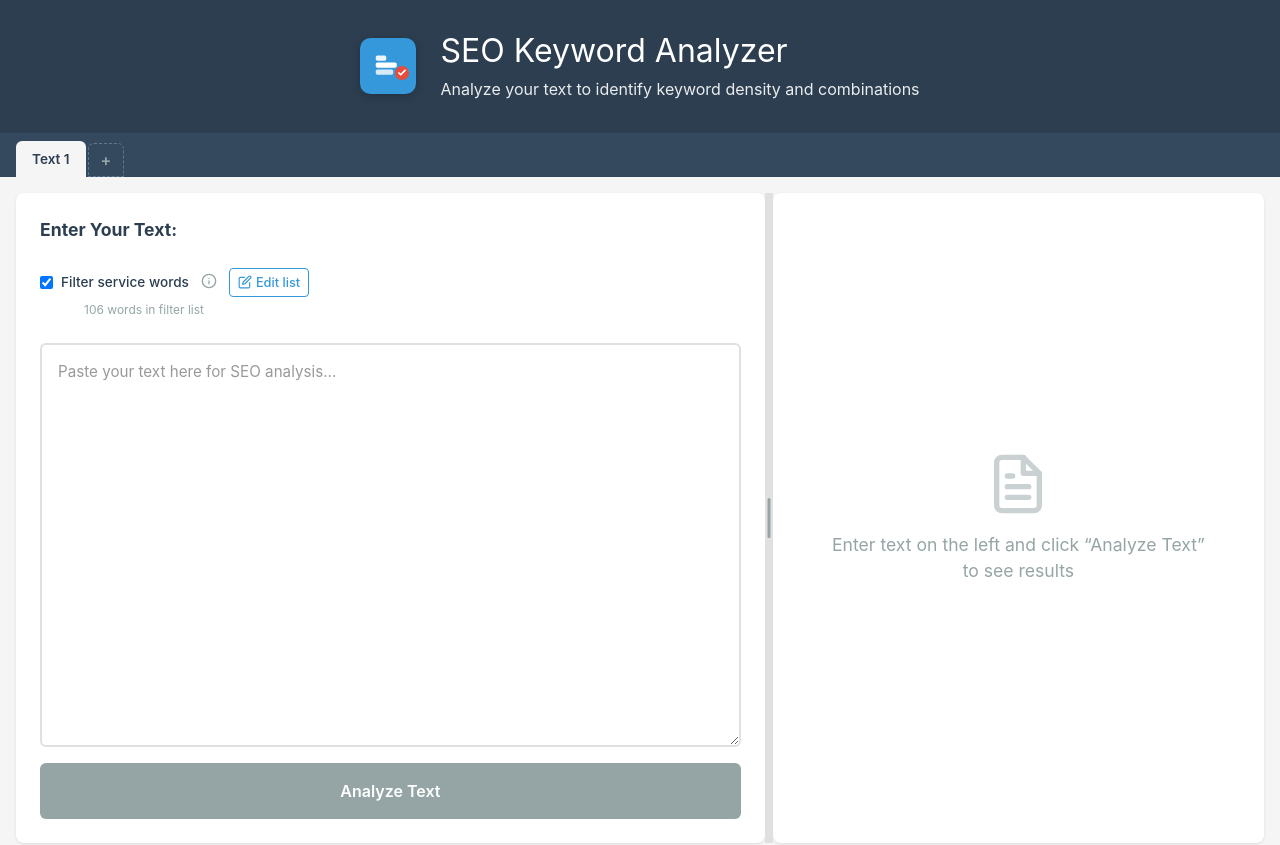
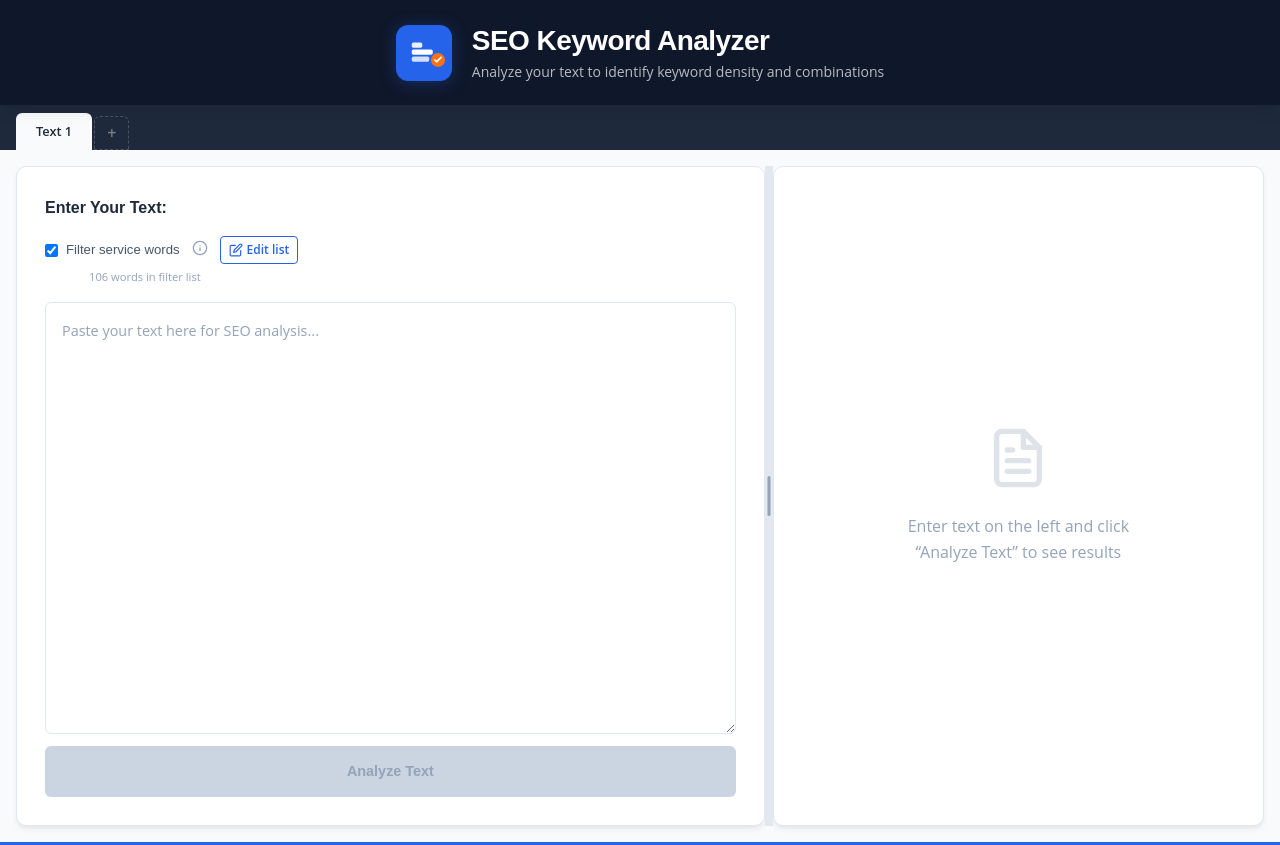
Before and after one commit to dealwith/seo-analyzer, a Next.js app: page / in a window 1280 px wide. Shown: the top 845 px of the page. Built offline with nearby package versions, Linux system fonts and the light colour scheme.

Commit message:
Refactor code structure for improved readability and maintainability

```diff
--- a/app/globals.css
+++ b/app/globals.css
@@ -1,6 +1,33 @@
 @import "tailwindcss" prefix(tw);
 @plugin "daisyui" {
   prefix: "dui-";
+}
+
+@import url('https://fonts.googleapis.com/css2?family=Open+Sans:wght@400;500;600;700&family=Poppins:wght@500;600;700&display=swap');
+
+:root {
+  --primary: #2563eb;
+  --primary-hover: #1d4ed8;
+  --primary-light: #eff6ff;
+  --primary-subtle: #dbeafe;
+  --accent: #f97316;
+  --bg: #f8fafc;
+  --surface: #ffffff;
+  --text: #1e293b;
+  --text-secondary: #475569;
+  --text-muted: #94a3b8;
+  --border: #e2e8f0;
+  --border-strong: #cbd5e1;
+  --danger: #ef4444;
+  --danger-hover: #dc2626;
+  --success: #22c55e;
+  --header-bg: #0f172a;
+  --tabs-bg: #1e293b;
+  --shadow-sm: 0 1px 2px rgba(0, 0, 0, 0.05);
+  --shadow-md: 0 4px 6px -1px rgba(0, 0, 0, 0.07), 0 2px 4px -2px rgba(0, 0, 0, 0.05);
+  --shadow-lg: 0 10px 15px -3px rgba(0, 0, 0, 0.08), 0 4px 6px -4px rgba(0, 0, 0, 0.04);
+  --radius: 10px;
+  --radius-sm: 6px;
 }
 
 * {
@@ -10,13 +37,12 @@
 }
 
 body {
-  font-family: -apple-system, BlinkMacSystemFont, 'Segoe UI', 'Roboto', 'Oxygen',
-    'Ubuntu', 'Cantarell', 'Fira Sans', 'Droid Sans', 'Helvetica Neue',
-    sans-serif;
+  font-family: 'Open Sans', -apple-system, BlinkMacSystemFont, 'Segoe UI', 'Roboto', sans-serif;
   -webkit-font-smoothing: antialiased;
   -moz-osx-font-smoothing: grayscale;
-  background: #f5f5f5;
-  color: #333;
+  background: var(--bg);
+  color: var(--text);
+  line-height: 1.6;
 }
 
 .container {
@@ -26,17 +52,18 @@ body {
 }
 
 header {
-  background: #2c3e50;
+  background: var(--header-bg);
   color: white;
-  padding: 2rem;
-  box-shadow: 0 2px 4px rgba(0, 0, 0, 0.1);
+  padding: 1.5rem 2rem;
+  box-shadow: var(--shadow-lg);
+  position: relative;
 }
 
 .header-content {
   display: flex;
   align-items: center;
   justify-content: center;
-  gap: 1.5rem;
+  gap: 1.25rem;
   max-width: 1200px;
   margin: 0 auto;
 }
@@ -44,30 +71,34 @@ header {
 .header-text {
   display: flex;
   flex-direction: column;
-  gap: 0.5rem;
+  gap: 0.25rem;
 }
 
 .logo {
   flex-shrink: 0;
-  filter: drop-shadow(0 2px 4px rgba(0, 0, 0, 0.2));
+  filter: drop-shadow(0 2px 8px rgba(37, 99, 235, 0.3));
 }
 
 header h1 {
-  font-size: 2rem;
+  font-family: 'Poppins', sans-serif;
+  font-size: 1.75rem;
+  font-weight: 700;
   margin: 0;
   line-height: 1.2;
+  letter-spacing: -0.02em;
 }
 
 header p {
-  font-size: 1rem;
-  opacity: 0.9;
+  font-size: 0.875rem;
+  opacity: 0.7;
   margin: 0;
   line-height: 1.4;
+  font-weight: 400;
 }
 
 .tabs-bar {
-  background: #34495e;
-  padding: 0.5rem 1rem 0;
+  background: var(--tabs-bg);
+  padding: 0 1rem;
   display: flex;
   align-items: flex-end;
 }
@@ -78,33 +109,35 @@ header p {
   align-items: flex-end;
   max-width: 100%;
   overflow-x: auto;
+  padding-top: 0.5rem;
 }
 
 .tab-button {
   display: flex;
   align-items: center;
   gap: 0.5rem;
-  padding: 0.5rem 1rem;
-  background: #2c3e50;
-  color: #95a5a6;
+  padding: 0.5rem 1.25rem;
+  background: transparent;
+  color: rgba(255, 255, 255, 0.5);
   border: none;
-  border-radius: 6px 6px 0 0;
-  font-size: 0.85rem;
+  border-radius: var(--radius-sm) var(--radius-sm) 0 0;
+  font-family: 'Open Sans', sans-serif;
+  font-size: 0.8rem;
   font-weight: 500;
   cursor: pointer;
-  transition: background 0.2s, color 0.2s;
+  transition: all 0.2s ease;
   white-space: nowrap;
   max-width: 180px;
 }
 
 .tab-button:hover {
-  background: #3d566e;
-  color: #ecf0f1;
+  background: rgba(255, 255, 255, 0.08);
+  color: rgba(255, 255, 255, 0.85);
 }
 
 .tab-button.active {
-  background: #f5f5f5;
-  color: #2c3e50;
+  background: var(--bg);
+  color: var(--text);
   font-weight: 600;
 }
 
@@ -117,19 +150,19 @@ header p {
   width: 6px;
   height: 6px;
   border-radius: 50%;
-  background: #3498db;
+  background: var(--primary);
   flex-shrink: 0;
 }
 
 .tab-button.active .tab-dot {
-  background: #27ae60;
+  background: var(--success);
 }
 
 .tab-close {
   font-size: 1.1rem;
   line-height: 1;
-  opacity: 0.5;
-  transition: opacity 0.2s;
+  opacity: 0.4;
+  transition: opacity 0.15s;
   flex-shrink: 0;
   padding: 0 2px;
 }
@@ -141,20 +174,20 @@ header p {
 .tab-add {
   padding: 0.5rem 0.75rem;
   background: transparent;
-  color: #95a5a6;
-  border: 1px dashed #5d7a94;
-  border-radius: 6px 6px 0 0;
+  color: rgba(255, 255, 255, 0.4);
+  border: 1px dashed rgba(255, 255, 255, 0.2);
+  border-radius: var(--radius-sm) var(--radius-sm) 0 0;
   font-size: 1rem;
   font-weight: 600;
   cursor: pointer;
-  transition: background 0.2s, color 0.2s, border-color 0.2s;
+  transition: all 0.2s ease;
   line-height: 1;
 }
 
 .tab-add:hover {
-  background: #3d566e;
-  color: #ecf0f1;
-  border-color: #ecf0f1;
+  background: rgba(255, 255, 255, 0.08);
+  color: rgba(255, 255, 255, 0.85);
+  border-color: rgba(255, 255, 255, 0.4);
 }
 
 .resizable-container {
@@ -166,62 +199,83 @@ header p {
 
 .left-panel,
 .right-panel {
-  background: white;
-  border-radius: 8px;
-  padding: 1.5rem;
-  box-shadow: 0 1px 3px rgba(0, 0, 0, 0.1);
+  background: var(--surface);
+  border-radius: var(--radius);
+  padding: 1.75rem;
+  box-shadow: var(--shadow-md);
   overflow-y: auto;
-  height: calc(100vh - 150px);
+  height: calc(100vh - 140px);
+  border: 1px solid var(--border);
 }
 
 .input-section {
   display: flex;
   flex-direction: column;
-  gap: 1rem;
+  gap: 0.75rem;
   height: 100%;
 }
 
 .input-section label {
-  font-size: 1.1rem;
-  color: #2c3e50;
+  font-family: 'Poppins', sans-serif;
+  font-size: 1rem;
+  font-weight: 600;
+  color: var(--text);
 }
 
 textarea {
   width: 100%;
   padding: 1rem;
-  border: 2px solid #e0e0e0;
-  border-radius: 6px;
-  font-family: inherit;
-  font-size: 0.95rem;
+  border: 1.5px solid var(--border);
+  border-radius: var(--radius-sm);
+  font-family: 'Open Sans', sans-serif;
+  font-size: 0.9rem;
   resize: vertical;
-  transition: border-color 0.2s;
+  transition: border-color 0.2s, box-shadow 0.2s;
   flex: 1;
+  color: var(--text);
+  background: var(--surface);
+  line-height: 1.7;
+}
+
+textarea::placeholder {
+  color: var(--text-muted);
 }
 
 textarea:focus {
   outline: none;
-  border-color: #3498db;
+  border-color: var(--primary);
+  box-shadow: 0 0 0 3px rgba(37, 99, 235, 0.1);
 }
 
 .analyze-btn {
-  padding: 1rem 2rem;
-  background: #3498db;
+  padding: 0.875rem 2rem;
+  background: var(--primary);
   color: white;
   border: none;
-  border-radius: 6px;
-  font-size: 1rem;
+  border-radius: var(--radius-sm);
+  font-family: 'Poppins', sans-serif;
+  font-size: 0.9rem;
   font-weight: 600;
   cursor: pointer;
-  transition: background 0.2s;
+  transition: all 0.2s ease;
+  box-shadow: 0 1px 3px rgba(37, 99, 235, 0.3);
 }
 
 .analyze-btn:hover:not(:disabled) {
-  background: #2980b9;
+  background: var(--primary-hover);
+  box-shadow: 0 4px 12px rgba(37, 99, 235, 0.3);
+  transform: translateY(-1px);
+}
+
+.analyze-btn:active:not(:disabled) {
+  transform: translateY(0);
 }
 
 .analyze-btn:disabled {
-  background: #95a5a6;
+  background: var(--border-strong);
+  color: var(--text-muted);
   cursor: not-allowed;
+  box-shadow: none;
 }
 
 .empty-state {
@@ -230,61 +284,75 @@ textarea:focus {
   align-items: center;
   justify-content: center;
   height: 100%;
-  color: #95a5a6;
+  color: var(--text-muted);
   text-align: center;
-  padding: 2rem;
+  padding: 3rem 2rem;
 }
 
 .empty-state svg {
-  margin-bottom: 1rem;
-  opacity: 0.5;
+  margin-bottom: 1.5rem;
+  opacity: 0.3;
 }
 
 .empty-state p {
-  font-size: 1.1rem;
+  font-size: 1rem;
+  max-width: 280px;
+  line-height: 1.6;
 }
 
 .analysis-results {
   display: flex;
   flex-direction: column;
-  gap: 2rem;
+  gap: 2.5rem;
 }
 
 .stats-section h2,
 .section h2 {
-  font-size: 1.5rem;
-  color: #2c3e50;
+  font-family: 'Poppins', sans-serif;
+  font-size: 1.2rem;
+  font-weight: 600;
+  color: var(--text);
   margin-bottom: 1rem;
-  padding-bottom: 0.5rem;
-  border-bottom: 2px solid #3498db;
+  padding-bottom: 0.75rem;
+  border-bottom: 2px solid var(--primary);
+  letter-spacing: -0.01em;
 }
 
 .stats-grid {
   display: grid;
-  grid-template-columns: repeat(auto-fit, minmax(150px, 1fr));
-  gap: 1rem;
+  grid-template-columns: repeat(3, 1fr);
+  gap: 0.75rem;
 }
 
 .stat-card {
-  background: #f8f9fa;
-  padding: 1.5rem;
-  border-radius: 6px;
+  background: var(--surface);
+  padding: 1.25rem 1rem;
+  border-radius: var(--radius-sm);
   text-align: center;
-  border: 1px solid #e0e0e0;
+  border: 1px solid var(--border);
+  border-top: 3px solid var(--primary);
+  transition: box-shadow 0.2s ease;
+}
+
+.stat-card:hover {
+  box-shadow: var(--shadow-md);
 }
 
 .stat-value {
-  font-size: 2rem;
-  font-weight: bold;
-  color: #3498db;
-  margin-bottom: 0.5rem;
+  font-family: 'Poppins', sans-serif;
+  font-size: 1.75rem;
+  font-weight: 700;
+  color: var(--primary);
+  margin-bottom: 0.25rem;
+  line-height: 1.2;
 }
 
 .stat-label {
-  font-size: 0.9rem;
-  color: #666;
+  font-size: 0.75rem;
+  color: var(--text-secondary);
   text-transform: uppercase;
-  letter-spacing: 0.5px;
+  letter-spacing: 0.05em;
+  font-weight: 600;
 }
 
 .table-container {
@@ -294,108 +362,124 @@ textarea:focus {
 table {
   width: 100%;
   border-collapse: collapse;
-  font-size: 0.95rem;
+  font-size: 0.875rem;
 }
 
 thead {
-  background: #f8f9fa;
-  border-bottom: 2px solid #3498db;
+  background: var(--primary-light);
 }
 
 th {
-  padding: 0.75rem;
+  padding: 0.625rem 0.75rem;
   text-align: left;
   font-weight: 600;
-  color: #2c3e50;
+  color: var(--text);
+  font-size: 0.75rem;
+  text-transform: uppercase;
+  letter-spacing: 0.04em;
 }
 
 th:first-child {
-  width: 50px;
+  width: 44px;
   text-align: center;
 }
 
 td {
-  padding: 0.75rem;
-  border-bottom: 1px solid #e0e0e0;
+  padding: 0.625rem 0.75rem;
+  border-bottom: 1px solid var(--border);
+  color: var(--text);
 }
 
 td:first-child {
   text-align: center;
-  color: #95a5a6;
-  font-weight: 500;
+  color: var(--text-muted);
+  font-weight: 600;
+  font-size: 0.8rem;
+}
+
+tbody tr {
+  transition: background-color 0.15s ease;
 }
 
 tbody tr:hover {
-  background: #f8f9fa;
+  background: var(--primary-light);
+}
+
+tbody tr:last-child td {
+  border-bottom: none;
 }
 
 .highlighted-text-container {
   flex: 1;
   padding: 1rem;
-  border: 2px solid #e0e0e0;
-  border-radius: 6px;
-  font-family: inherit;
-  font-size: 0.95rem;
+  border: 1.5px solid var(--border);
+  border-radius: var(--radius-sm);
+  font-family: 'Open Sans', sans-serif;
+  font-size: 0.9rem;
   overflow-y: auto;
   white-space: pre-wrap;
   word-wrap: break-word;
-  line-height: 1.6;
-  background: white;
+  line-height: 1.7;
+  background: var(--surface);
+  color: var(--text);
 }
 
 .editable-highlighted-text {
   flex: 1;
   min-height: 400px;
   padding: 1rem;
-  border: 2px solid #e0e0e0;
-  border-radius: 6px;
-  font-family: inherit;
-  font-size: 0.95rem;
+  border: 1.5px solid var(--border);
+  border-radius: var(--radius-sm);
+  font-family: 'Open Sans', sans-serif;
+  font-size: 0.9rem;
   overflow-y: auto;
   white-space: pre-wrap;
   word-wrap: break-word;
-  line-height: 1.6;
-  background: white;
+  line-height: 1.7;
+  background: var(--surface);
+  color: var(--text);
   outline: none;
-  transition: border-color 0.2s;
+  transition: border-color 0.2s, box-shadow 0.2s;
 }
 
 .editable-highlighted-text:focus {
-  border-color: #3498db;
+  border-color: var(--primary);
+  box-shadow: 0 0 0 3px rgba(37, 99, 235, 0.1);
 }
 
 .highlight {
-  padding: 2px 0;
+  padding: 1px 2px;
   border-radius: 3px;
-  transition: all 0.2s;
+  transition: all 0.15s ease;
   position: relative;
 }
 
 .highlight:hover {
-  opacity: 0.8;
-  box-shadow: 0 0 0 2px rgba(52, 152, 219, 0.3);
+  opacity: 0.85;
+  box-shadow: 0 0 0 2px rgba(37, 99, 235, 0.25);
 }
 
 .highlight.selected {
-  outline: 3px solid #3498db;
-  outline-offset: 2px;
+  outline: 2px solid var(--primary);
+  outline-offset: 1px;
   font-weight: 600;
 }
 
 .edit-btn {
-  padding: 1rem 2rem;
-  background: #95a5a6;
+  padding: 0.875rem 2rem;
+  background: var(--text-muted);
   color: white;
   border: none;
-  border-radius: 6px;
-  font-size: 1rem;
+  border-radius: var(--radius-sm);
+  font-family: 'Poppins', sans-serif;
+  font-size: 0.9rem;
   font-weight: 600;
   cursor: pointer;
   transition: background 0.2s;
 }
 
 .edit-btn:hover {
-  background: #7f8c8d;
+  background: var(--text-secondary);
 }
 
 .button-group {
@@ -410,32 +494,36 @@ tbody tr:hover {
 }
 
 .clear-btn {
-  padding: 1rem 2rem;
-  background: #e74c3c;
-  color: white;
-  border: none;
-  border-radius: 6px;
-  font-size: 1rem;
+  padding: 0.875rem 2rem;
+  background: var(--surface);
+  color: var(--danger);
+  border: 1.5px solid var(--danger);
+  border-radius: var(--radius-sm);
+  font-family: 'Poppins', sans-serif;
+  font-size: 0.9rem;
   font-weight: 600;
   cursor: pointer;
-  transition: background 0.2s;
+  transition: all 0.2s ease;
 }
 
 .clear-btn:hover {
-  background: #c0392b;
+  background: var(--danger);
+  color: white;
 }
 
 .keyword-row {
-  transition: background-color 0.2s;
+  transition: background-color 0.15s ease;
+  cursor: pointer;
 }
 
 .keyword-row.selected {
-  background: #e3f2fd !important;
-  outline: 2px solid #3498db;
+  background: var(--primary-subtle) !important;
+  outline: 2px solid var(--primary);
+  outline-offset: -2px;
 }
 
 .keyword-row:hover {
-  background: #f8f9fa;
+  background: var(--primary-light);
 }
 
 .resizer {
@@ -447,45 +535,45 @@ tbody tr:hover {
 }
 
 .resizer:hover {
-  background: #3498db !important;
+  background: var(--primary) !important;
 }
 
 .resizer:active {
-  background: #2980b9 !important;
+  background: var(--primary-hover) !important;
 }
 
 .app-footer {
-  background: #2c3e50;
-  color: white;
-  padding: 2rem;
+  background: var(--header-bg);
+  color: rgba(255, 255, 255, 0.8);
+  padding: 1.5rem 2rem;
   text-align: center;
   margin-top: auto;
-  border-top: 3px solid #3498db;
+  border-top: 3px solid var(--primary);
 }
 
 .app-footer p {
-  margin: 0.5rem 0;
-  font-size: 0.9rem;
+  margin: 0.25rem 0;
+  font-size: 0.8rem;
   line-height: 1.6;
 }
 
 .app-footer a {
-  color: #3498db;
+  color: #60a5fa;
   text-decoration: none;
   font-weight: 500;
   transition: color 0.2s;
 }
 
 .app-footer a:hover {
-  color: #5dade2;
+  color: #93bbfc;
   text-decoration: underline;
 }
 
 .footer-notice {
-  font-size: 0.85rem;
-  opacity: 0.9;
-  max-width: 800px;
-  margin: 0.5rem auto 0;
+  font-size: 0.75rem;
+  opacity: 0.7;
+  max-width: 640px;
+  margin: 0.25rem auto 0;
 }
 
 /* Service Words Panel */
@@ -493,7 +581,7 @@ tbody tr:hover {
   display: flex;
   flex-direction: column;
   gap: 0.25rem;
-  padding: 0.5rem 0;
+  padding: 0.25rem 0;
 }
 
 .service-words-row {
@@ -511,9 +599,9 @@ tbody tr:hover {
 }
 
 .service-words-label {
-  font-size: 0.85rem;
+  font-size: 0.825rem;
   font-weight: 500;
-  color: #2c3e50;
+  color: var(--text-secondary);
 }
 
 .service-words-info-btn {
@@ -524,7 +612,7 @@ tbody tr:hover {
   height: 24px;
   border: none;
   background: transparent;
-  color: #95a5a6;
+  color: var(--text-muted);
   cursor: pointer;
   border-radius: 50%;
   transition: color 0.2s, background 0.2s;
@@ -532,68 +620,73 @@ tbody tr:hover {
 }
 
 .service-words-info-btn:hover {
-  color: #3498db;
-  background: #edf2f7;
+  color: var(--primary);
+  background: var(--primary-light);
 }
 
 .service-words-edit-btn {
   display: inline-flex;
   align-items: center;
   gap: 0.25rem;
-  padding: 0.25rem 0.5rem;
-  font-size: 0.8rem;
-  font-weight: 500;
-  color: #3498db;
+  padding: 0.2rem 0.5rem;
+  font-size: 0.75rem;
+  font-weight: 600;
+  color: var(--primary);
   background: transparent;
-  border: 1px solid #3498db;
+  border: 1px solid var(--primary);
   border-radius: 4px;
   cursor: pointer;
   transition: background 0.2s, color 0.2s;
 }
 
 .service-words-edit-btn:hover {
-  background: #3498db;
+  background: var(--primary);
   color: white;
 }
 
 .service-words-count {
-  font-size: 0.75rem;
-  color: #95a5a6;
+  font-size: 0.7rem;
+  color: var(--text-muted);
   padding-left: 2.75rem;
 }
 
 .service-words-modal {
   max-width: 560px;
+  border-radius: var(--radius);
 }
 
 .service-words-modal-title {
-  font-size: 1.25rem;
+  font-family: 'Poppins', sans-serif;
+  font-size: 1.15rem;
   font-weight: 600;
-  color: #2c3e50;
+  color: var(--text);
   margin-bottom: 0.5rem;
 }
 
 .service-words-modal-desc {
-  font-size: 0.875rem;
-  color: #666;
+  font-size: 0.825rem;
+  color: var(--text-secondary);
   margin-bottom: 1rem;
+  line-height: 1.5;
 }
 
 .service-words-textarea {
   width: 100%;
   padding: 0.75rem;
-  border: 2px solid #e0e0e0;
-  border-radius: 6px;
-  font-family: inherit;
-  font-size: 0.85rem;
+  border: 1.5px solid var(--border);
+  border-radius: var(--radius-sm);
+  font-family: 'Open Sans', sans-serif;
+  font-size: 0.825rem;
   resize: vertical;
-  transition: border-color 0.2s;
+  transition: border-color 0.2s, box-shadow 0.2s;
   line-height: 1.6;
+  color: var(--text);
 }
 
 .service-words-textarea:focus {
   outline: none;
-  border-color: #3498db;
+  border-color: var(--primary);
+  box-shadow: 0 0 0 3px rgba(37, 99, 235, 0.1);
 }
 
 .service-words-modal-actions {
@@ -611,51 +704,51 @@ tbody tr:hover {
 
 .service-words-reset-btn {
   padding: 0.5rem 1rem;
-  font-size: 0.85rem;
+  font-size: 0.825rem;
   font-weight: 500;
-  color: #e74c3c;
+  color: var(--danger);
   background: transparent;
-  border: 1px solid #e74c3c;
-  border-radius: 6px;
+  border: 1px solid var(--danger);
+  border-radius: var(--radius-sm);
   cursor: pointer;
   transition: background 0.2s, color 0.2s;
 }
 
 .service-words-reset-btn:hover {
-  background: #e74c3c;
+  background: var(--danger);
   color: white;
 }
 
 .service-words-cancel-btn {
   padding: 0.5rem 1rem;
-  font-size: 0.85rem;
+  font-size: 0.825rem;
   font-weight: 500;
-  color: #666;
-  background: #f0f0f0;
-  border: none;
-  border-radius: 6px;
+  color: var(--text-secondary);
+  background: var(--bg);
+  border: 1px solid var(--border);
+  border-radius: var(--radius-sm);
   cursor: pointer;
   transition: background 0.2s;
 }
 
 .service-words-cancel-btn:hover {
-  background: #e0e0e0;
+  background: var(--border);
 }
 
 .service-words-save-btn {
   padding: 0.5rem 1rem;
-  font-size: 0.85rem;
+  font-size: 0.825rem;
   font-weight: 600;
   color: white;
-  background: #3498db;
+  background: var(--primary);
   border: none;
-  border-radius: 6px;
+  border-radius: var(--radius-sm);
   cursor: pointer;
   transition: background 0.2s;
 }
 
 .service-words-save-btn:hover {
-  background: #2980b9;
+  background: var(--primary-hover);
 }
 
 @media (max-width: 1024px) {
@@ -667,6 +760,8 @@ tbody tr:hover {
   .right-panel {
     width: 100% !important;
     flex: 1 1 auto !important;
+    height: auto !important;
+    min-height: 400px;
   }
 
   .resizer {
@@ -680,7 +775,7 @@ tbody tr:hover {
 
 @media (max-width: 640px) {
   .tabs-bar {
-    padding: 0.4rem 0.5rem 0;
+    padding: 0 0.5rem;
   }
 
   .tab-button {
@@ -690,26 +785,26 @@ tbody tr:hover {
   }
 
   header {
-    padding: 1.5rem 1rem;
+    padding: 1.25rem 1rem;
   }
 
   .header-content {
     flex-direction: column;
-    gap: 1rem;
+    gap: 0.75rem;
     text-align: center;
   }
 
   .logo {
-    width: 48px;
-    height: 48px;
+    width: 44px;
+    height: 44px;
   }
 
   header h1 {
-    font-size: 1.5rem;
+    font-size: 1.375rem;
   }
 
   header p {
-    font-size: 0.9rem;
+    font-size: 0.8rem;
   }
 
   .stats-grid {
@@ -718,11 +813,11 @@ tbody tr:hover {
 
   .left-panel,
   .right-panel {
-    padding: 1rem;
+    padding: 1.25rem;
   }
 
   table {
-    font-size: 0.85rem;
+    font-size: 0.825rem;
   }
 
   th, td {
@@ -730,14 +825,14 @@ tbody tr:hover {
   }
 
   .app-footer {
-    padding: 1.5rem 1rem;
+    padding: 1.25rem 1rem;
   }
 
   .app-footer p {
-    font-size: 0.8rem;
+    font-size: 0.75rem;
   }
 
   .footer-notice {
-    font-size: 0.75rem;
+    font-size: 0.7rem;
   }
 }
--- a/components/Logo.tsx
+++ b/components/Logo.tsx
@@ -13,7 +13,7 @@ export default function Logo({ size = 48, className = '' }: LogoProps) {
       xmlns="http://www.w3.org/2000/svg"
       className={className}
     >
-      <rect width="64" height="64" rx="12" fill="#3498db" />
+      <rect width="64" height="64" rx="14" fill="#2563eb" />
 
       <path
         d="M18 22C18 20.8954 18.8954 20 20 20H28C29.1046 20 30 20.8954 30 22V24C30 25.1046 29.1046 26 28 26H20C18.8954 26 18 25.1046 18 24V22Z"
@@ -32,7 +32,7 @@ export default function Logo({ size = 48, className = '' }: LogoProps) {
         opacity="0.8"
       />
 
-      <circle cx="48" cy="40" r="8" fill="#e74c3c" />
+      <circle cx="48" cy="40" r="8" fill="#f97316" />
       <path
         d="M44.5 40L46.5 42L51.5 37"
         stroke="white"
--- a/components/ResizablePanels.tsx
+++ b/components/ResizablePanels.tsx
@@ -98,7 +98,7 @@ export default function ResizablePanels({
         style={{
           width: '8px',
           cursor: 'col-resize',
-          background: isDragging ? '#3498db' : '#e0e0e0',
+          background: isDragging ? '#2563eb' : '#e2e8f0',
           transition: isDragging ? 'none' : 'background 0.2s',
           position: 'relative',
           flexShrink: 0,
@@ -112,7 +112,7 @@ export default function ResizablePanels({
             transform: 'translate(-50%, -50%)',
             width: '3px',
             height: '40px',
-            background: isDragging ? 'white' : '#95a5a6',
+            background: isDragging ? 'white' : '#94a3b8',
             borderRadius: '2px',
             pointerEvents: 'none',
           }}
```
Also changed, not shown: components/EditableHighlightedText.tsx (+0 -7 lines), 1 other file (tests, documents, lock files or other folders).
